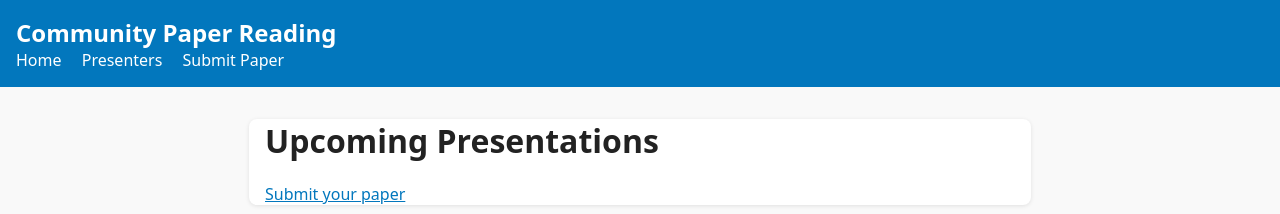
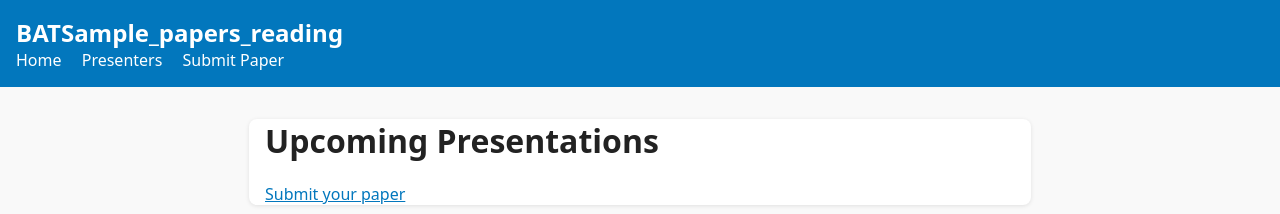
Before and after one commit to AdnaneMaj/BATSample_papers_reading, a Jekyll site: the page built from index.md, in a window 1280 px wide. Shown: the top 214 px of the page. Built offline with Jekyll 4.4.1, drawn with Linux system fonts in a browser that asks for light colours.

Commit message:
Change title and fix issues link

```diff
--- a/_config.yaml
+++ b/_config.yaml
@@ -1,4 +1,4 @@
-title: Community Paper Reading
+title: BATSample_papers_reading
 collections:
   presentations:
     output: true
--- a/index.md
+++ b/index.md
@@ -4,7 +4,7 @@ title: Upcoming
 ---
 
 <h1>Upcoming Presentations</h1>
-<p><a class="btn" href="https://github.com/<OWNER>/<REPO>/issues/new?template=presentation.yml">Submit your paper</a></p>
+<p><a class="btn" href="https://github.com/AdnaneMaj/BATSample_papers_reading/issues/new?template=presentation.yml">Submit your paper</a></p>
 
 <ul>
 {% assign today = 'now' | date: '%Y-%m-%d' %}
```
